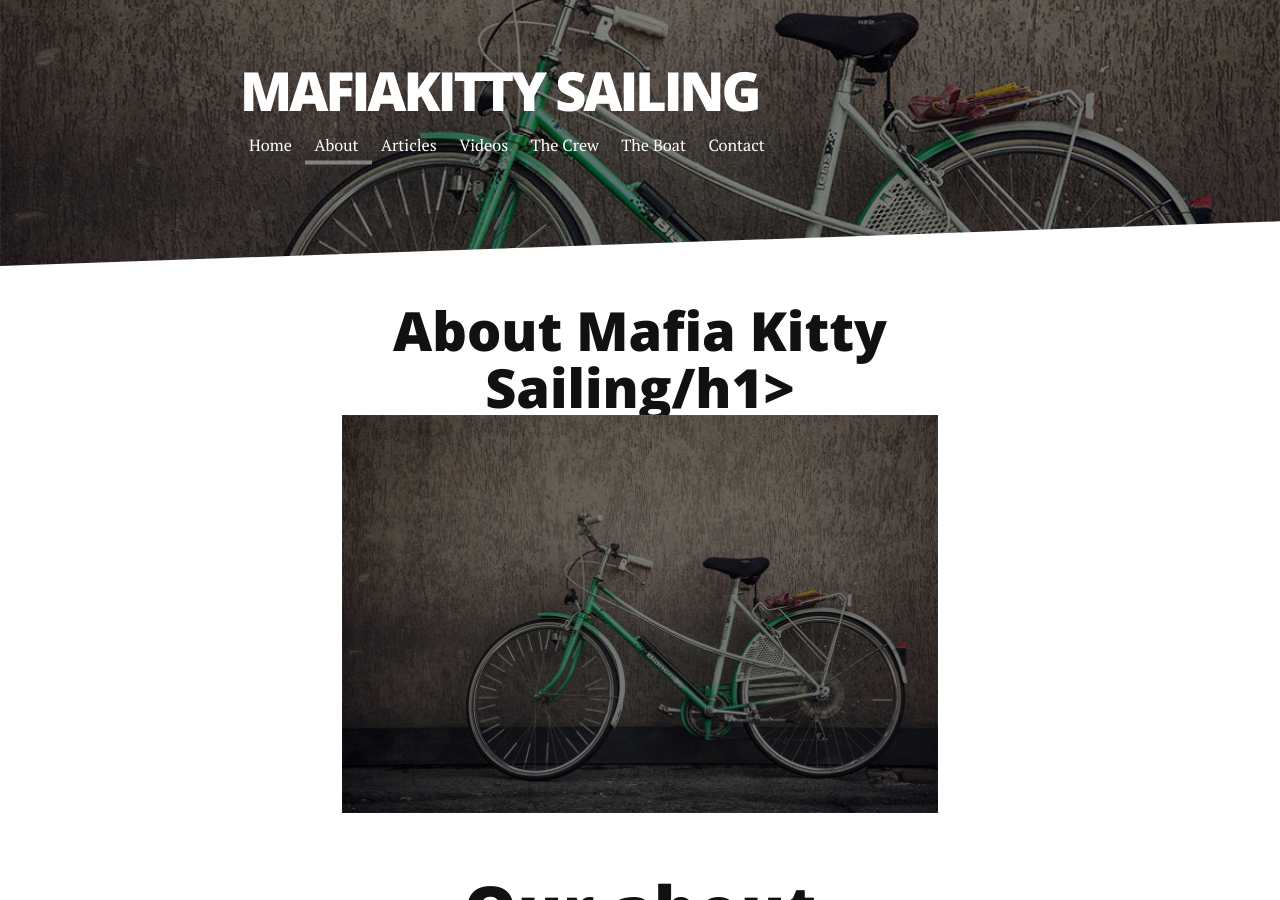
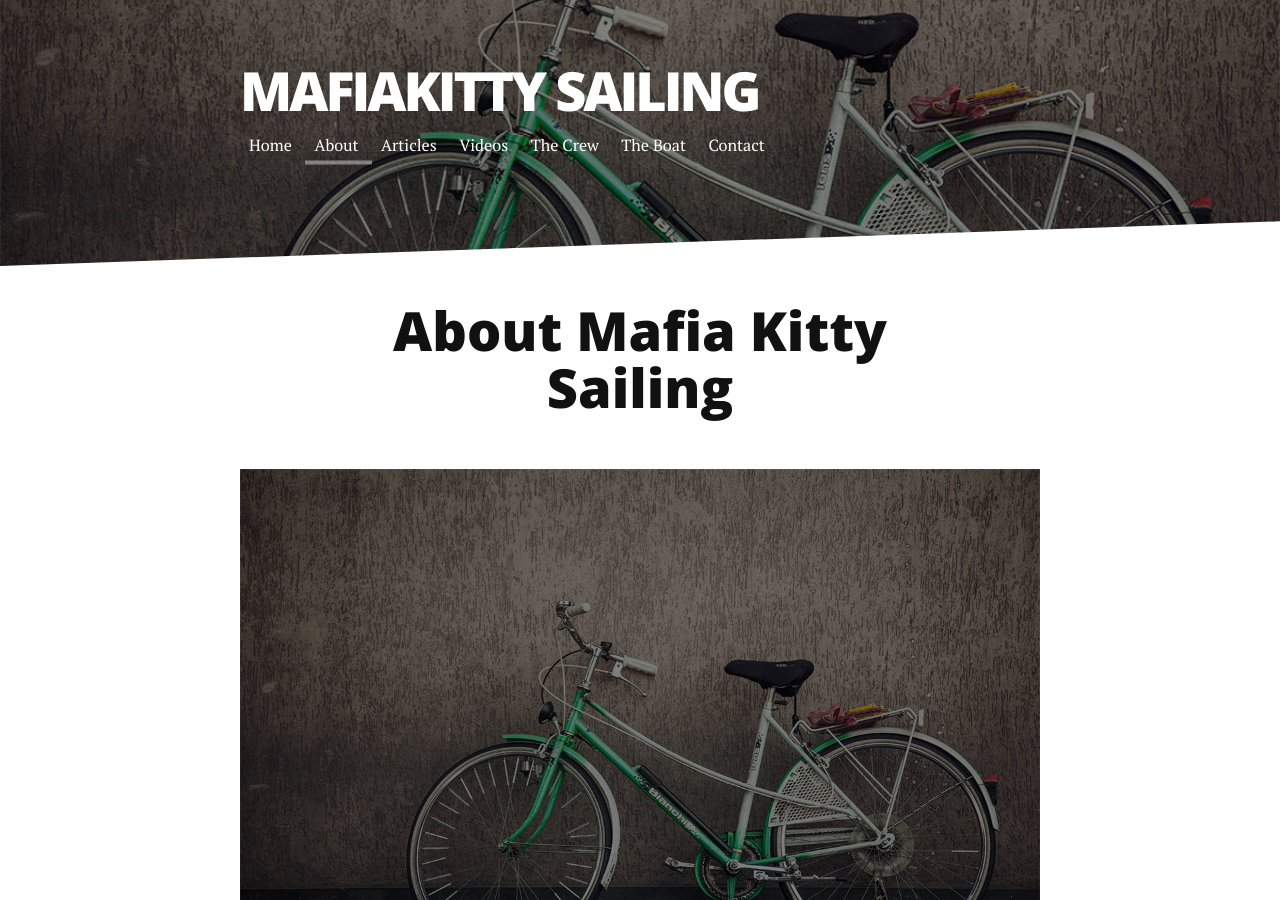
Before and after one commit to MichealKennedy/channel-old, a Jekyll site: the page built from about.md, in a window 1280 px wide and 900 px high. Built offline with Jekyll 4.4.1, drawn with Linux system fonts in a browser that asks for light colours; nearby versions of some CDN libraries.

Commit message:
Update about.md

```diff
--- a/about.md
+++ b/about.md
@@ -4,7 +4,7 @@
 ---
 
 <div class="post">
-	<h1 class="pageTitle">About Mafia Kitty Sailing/h1>
+	<h1 class="pageTitle">About Mafia Kitty Sailing</h1>
 	<img src="{{ '/assets/img/touring.jpg' | prepend: site.baseurl }}" alt="">
 	<p class="intro">Our about page will go here.</p>
 	<p>Our plan to move onto a sailboat, live off the grid, sail all over the world, as frugally as possible.</p>
```
